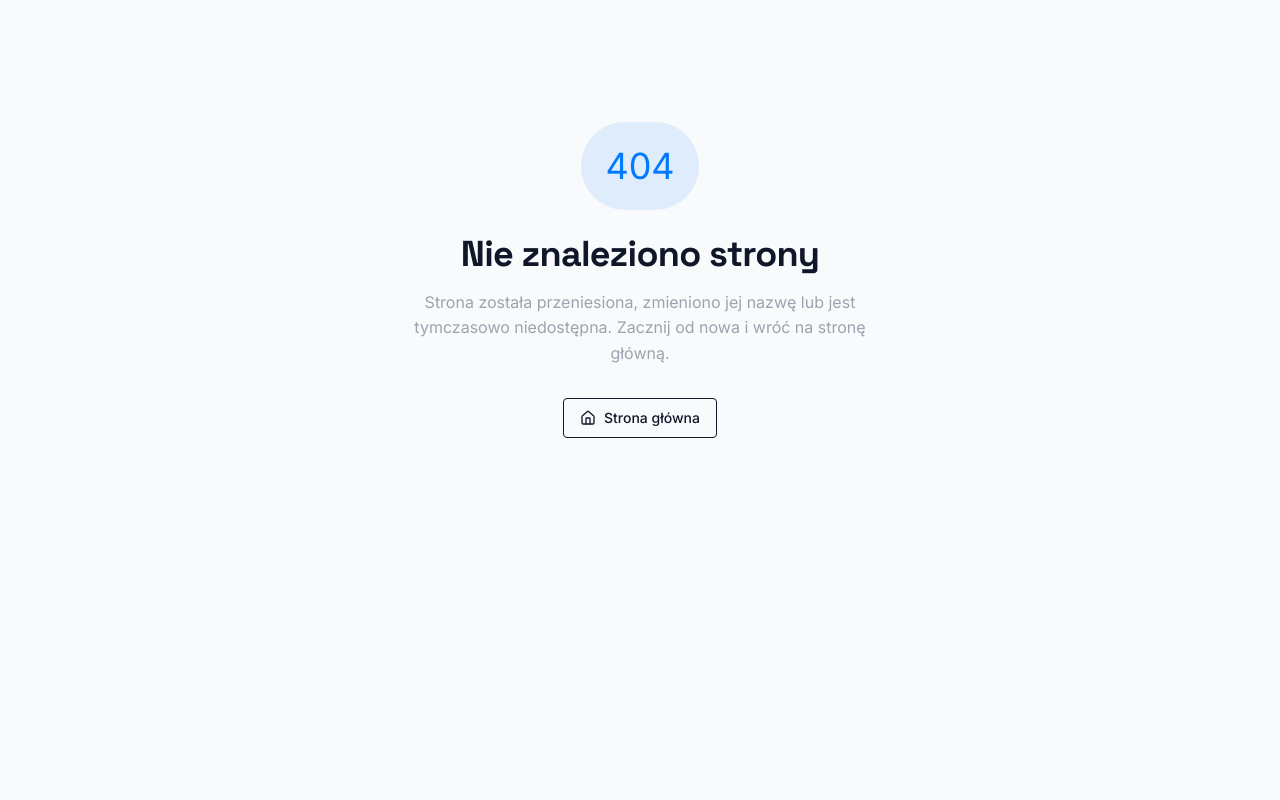
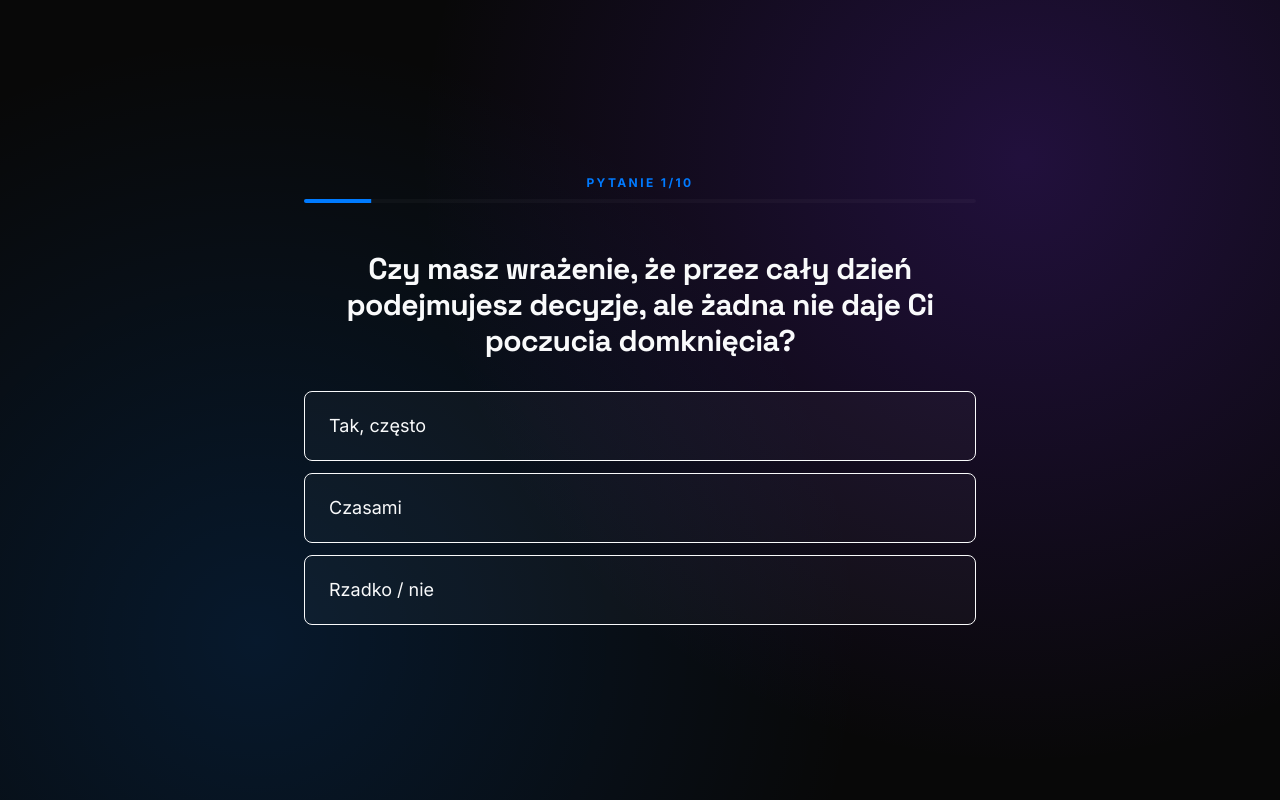
Before and after one commit to ludwikc/siadlak-com, a React (Vite) app: page /reset in a window 1280 px wide. Before the commit this address had no page. Built offline with nearby package versions, Linux system fonts and the light colour scheme.

Commit message:
Implement reset quiz page
Co-authored-by: ludwikc <9521799+ludwikc@users.noreply.github.com>

```diff
--- a/src/App.tsx
+++ b/src/App.tsx
@@ -181,6 +181,7 @@ function App() {
               <Route path="/start" element={<Wspolpraca />} />
               <Route path="/siadlakvip" element={<SiadlakVIP />} />
               <Route path="/mailing/mute/:topic?" element={<MailingMute />} />
+              <Route path="/reset" element={<Reset />} />
 
               <Route path="/help" element={<Help />} />
               <Route path="/help/:subpageSlug" element={<HelpSubpage />} />
--- a/src/pages/Reset.tsx
+++ b/src/pages/Reset.tsx
@@ -1,5 +1,5 @@
 import { useState, useEffect, useCallback } from "react";
-import { SEO } from "@/components/SEO";
+import SEO from "@/components/SEO";
 import { Button } from "@/components/ui/button";
 import { Input } from "@/components/ui/input";
 import { Progress } from "@/components/ui/progress";
```
